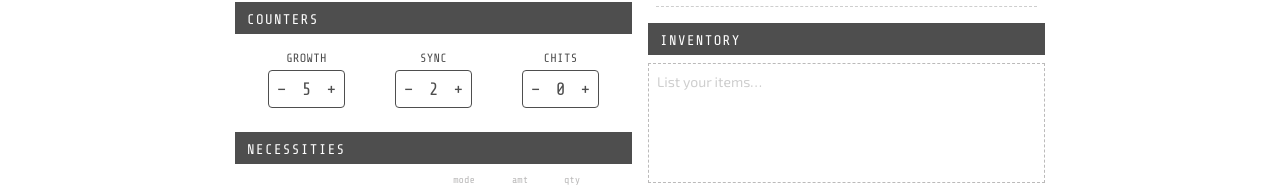
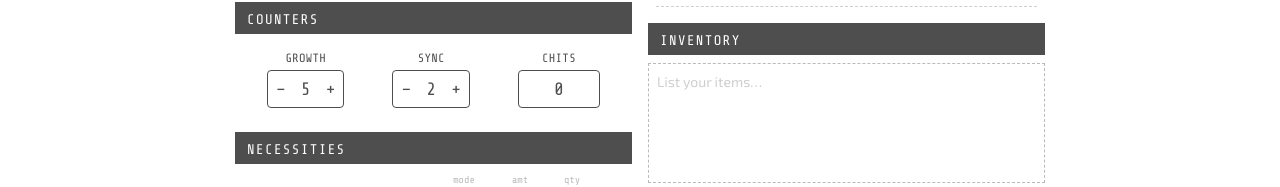
Before and after one commit to ameerulbasheer/figma-rogue-earth, a React (Vite) app: page / in a window 1280 px wide. Shown: the part 369-556 px from the top of the page. Built offline with nearby package versions, Linux system fonts and the light colour scheme.

Commit message:
modify counter pill for text input for Chits

```diff
--- a/src/components/common/Counter.jsx
+++ b/src/components/common/Counter.jsx
@@ -1,9 +1,26 @@
-// +/- counter pill used for Growth, Sync, Chits
-export function Counter({ label, value, onChange, min = 0 }) {
+// counter pill used for Growth, Sync (stepper) and Chits (numeric input)
+export function Counter({ label, value, onChange, min = 0, variant = 'stepper' }) {
+  const handleNumericChange = (event) => {
+    const parsed = Number(event.target.value)
+    if (Number.isNaN(parsed)) return
+    onChange(Math.max(min, parsed))
+  }
+
   return (
     <div className="flex flex-col items-center gap-1">
       <span className="font-mono text-xs text-dark-grey uppercase tracking-wide">{label}</span>
       <div className="flex items-center gap-2 border border-dark-grey px-2 py-1 rounded">
+        {variant === 'number' ? (
+          <input
+            type="number"
+            min={min}
+            value={value}
+            onChange={handleNumericChange}
+            className="w-16 text-center font-mono text-lg text-dark-grey bg-transparent outline-none"
+            aria-label={`Set ${label}`}
+          />
+        ) : (
+          <>
             <button
               onClick={() => onChange(Math.max(min, value - 1))}
               className="text-dark-grey font-mono text-lg leading-none select-none cursor-pointer"
@@ -19,6 +36,8 @@ export function Counter({ label, value, onChange, min = 0 }) {
             >
               +
             </button>
+          </>
+        )}
       </div>
     </div>
   )
--- a/src/components/sheet/CounterPills.jsx
+++ b/src/components/sheet/CounterPills.jsx
@@ -8,7 +8,7 @@ export function CounterPills({ growth, sync, chits, onChange }) {
       <div className="flex justify-around px-2 py-2">
         <Counter label="Growth" value={growth} onChange={v => onChange('growth', v)} />
         <Counter label="Sync"   value={sync}   onChange={v => onChange('sync', v)} />
-        <Counter label="Chits"  value={chits}  onChange={v => onChange('chits', v)} />
+        <Counter label="Chits"  value={chits}  onChange={v => onChange('chits', v)} variant="number" />
       </div>
     </div>
   )
```
Also changed, not shown: 1 other file (tests, documents, lock files or other folders). Lines whose indentation alone changed are shown as unchanged.
